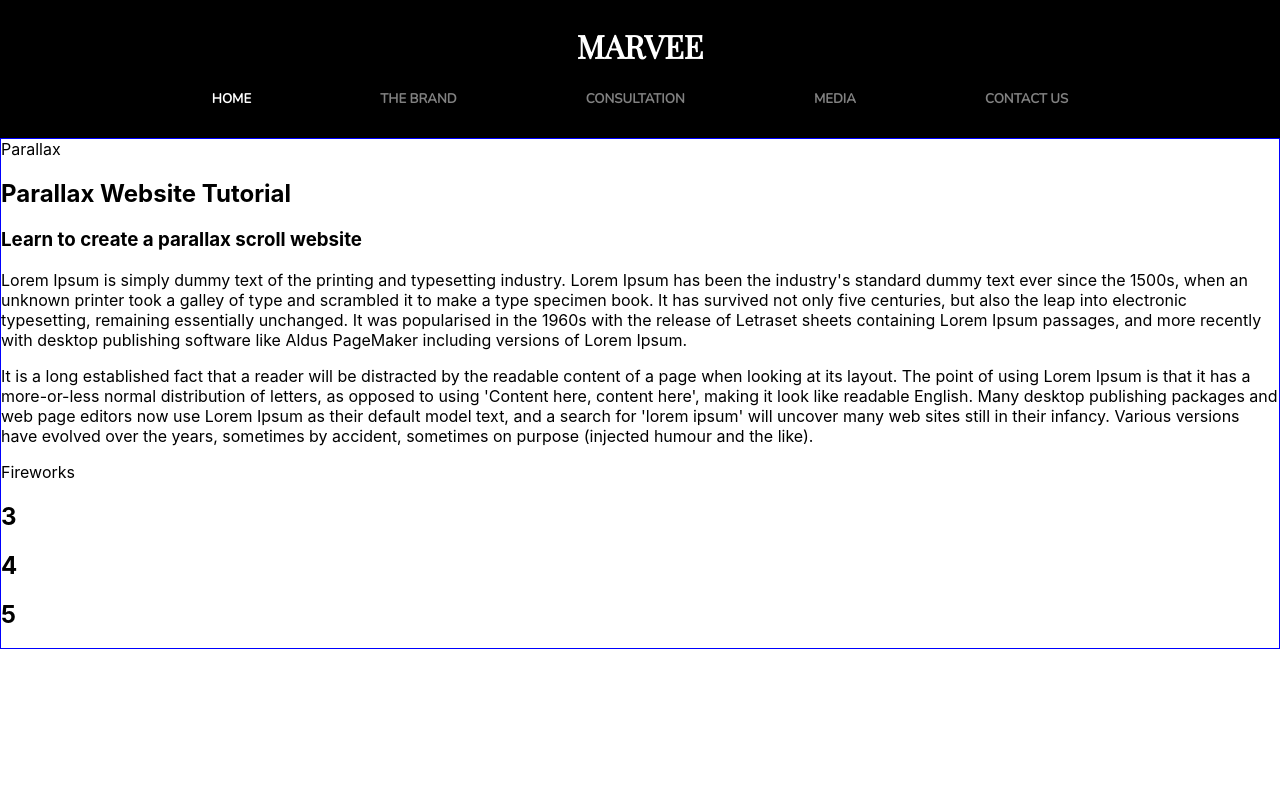
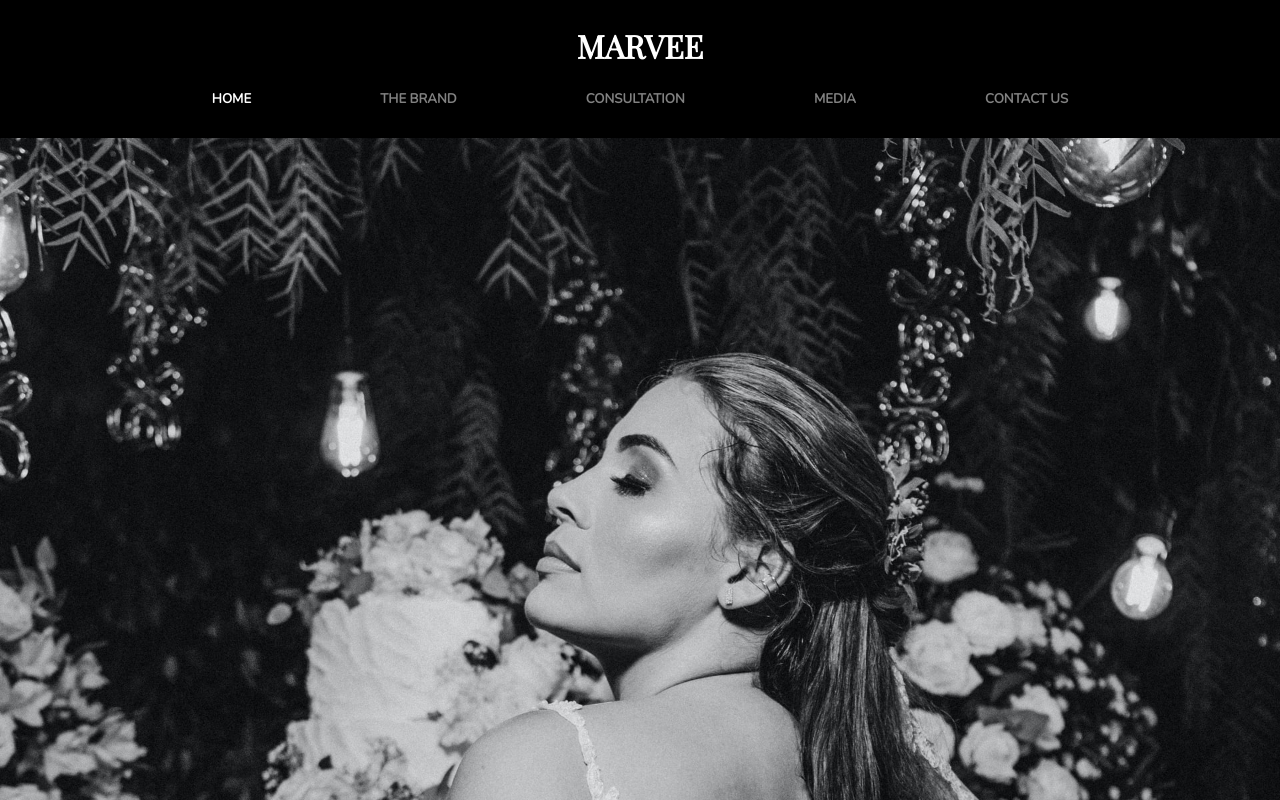
Before and after one commit to icepaigez/FashionSite, a React (Create React App) app: page / in a window 1280 px wide. Shown: the top 800 px of the page. Built offline with nearby package versions, Linux system fonts and the light colour scheme.

Commit message:
setting up parallax effect

```diff
--- a/src/components/body/Content.js
+++ b/src/components/body/Content.js
@@ -1,18 +1,18 @@
 import React, { Component } from "react";
 import "./content.css";
-// import img1 from "../../images/marq.jpg";
+import img1 from "../../images/marq.jpg";
+import img2 from "../../images/marqe.jpg";
+import img3 from "../../images/marquez.jpg";
 
 class Content extends Component {
 	render() {
 		return(
 			<main>
-				<div className="parallax1">
-					<div className="heading">
-						Parallax
-					</div>
-					{/*<img src={img1} alt=""/>*/}
+				<div className="parallax">
+					<img src={img1} alt=""/>
+					<h2>Parallax Speed -1</h2>
 				</div>
-				<section>
+				{/*<section>
 				  <h1>Parallax Website Tutorial</h1>
 				  <h3>Learn to create a parallax scroll website</h3>
 				  <div className="two-col">
@@ -21,15 +21,15 @@ class Content extends Component {
 				  <div className="two-col">
 				    <p>It is a long established fact that a reader will be distracted by the readable content of a page when looking at its layout. The point of using Lorem Ipsum is that it has a more-or-less normal distribution of letters, as opposed to using 'Content here, content here', making it look like readable English. Many desktop publishing packages and web page editors now use Lorem Ipsum as their default model text, and a search for 'lorem ipsum' will uncover many web sites still in their infancy. Various versions have evolved over the years, sometimes by accident, sometimes on purpose (injected humour and the like).</p>
 				  </div>
-				</section>
-				<div className="parallax2">
-					<div className="heading-sm">
-						Fireworks
-					</div>
+				</section>*/}
+				{/*<div className="parallax">
+					<img src={img2} alt=""/>
+					<h2>Parallax Speed 0</h2>
 				</div>
-				<div>
-					<h2>3</h2>
-				</div>
+				<div className="parallax">
+					<img src={img3} alt=""/>
+					<h2>Parallax Speed 1</h2>
+				</div>*/}
 				<div>
 					<h2>4</h2>
 				</div>
--- a/src/components/body/content.css
+++ b/src/components/body/content.css
@@ -1,5 +1,10 @@
 main {
-	border: 1px solid blue;
-	height: 100%;
+	padding: 0;
 	margin: 0;
+	width: 100%;
 }
+
+.parallax img {
+	max-width: 100%;
+	max-height: 100%;
+}
--- a/src/components/header/navbar.css
+++ b/src/components/header/navbar.css
@@ -8,11 +8,11 @@ nav {
 	position: relative;
 }
 
-.navbar {
+/*.navbar {
 	position: sticky;
 	top: 0;
 	z-index: 9999;
-}
+}*/
 
 .header h3 {
 	font-family: 'Playfair Display', serif;
--- a/src/index.css
+++ b/src/index.css
@@ -14,4 +14,6 @@ code {
 
 html, body {
   height: 100%;
+  margin: 0;
+  padding: 0;
 }
```
